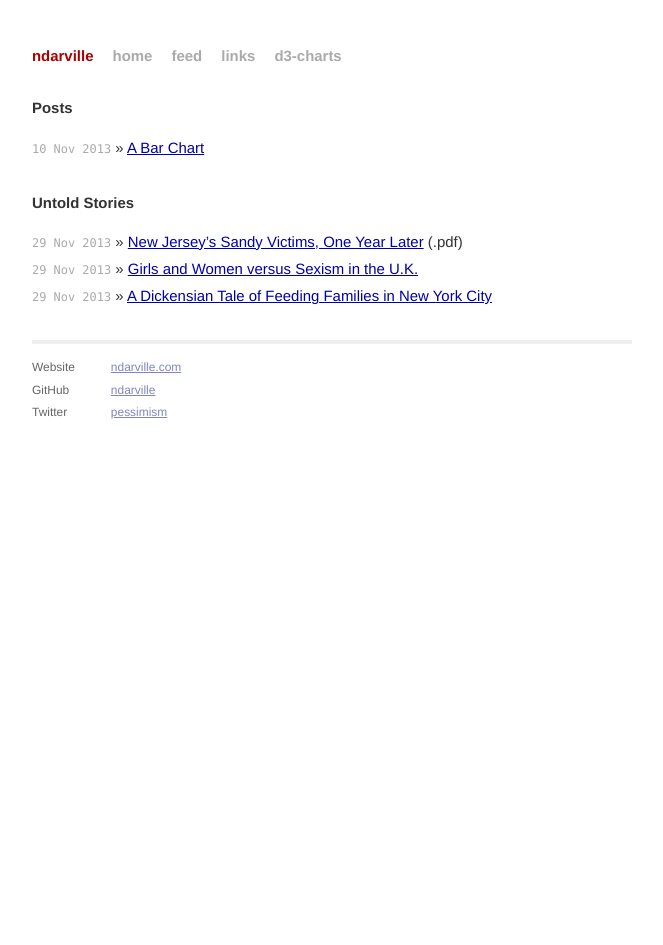
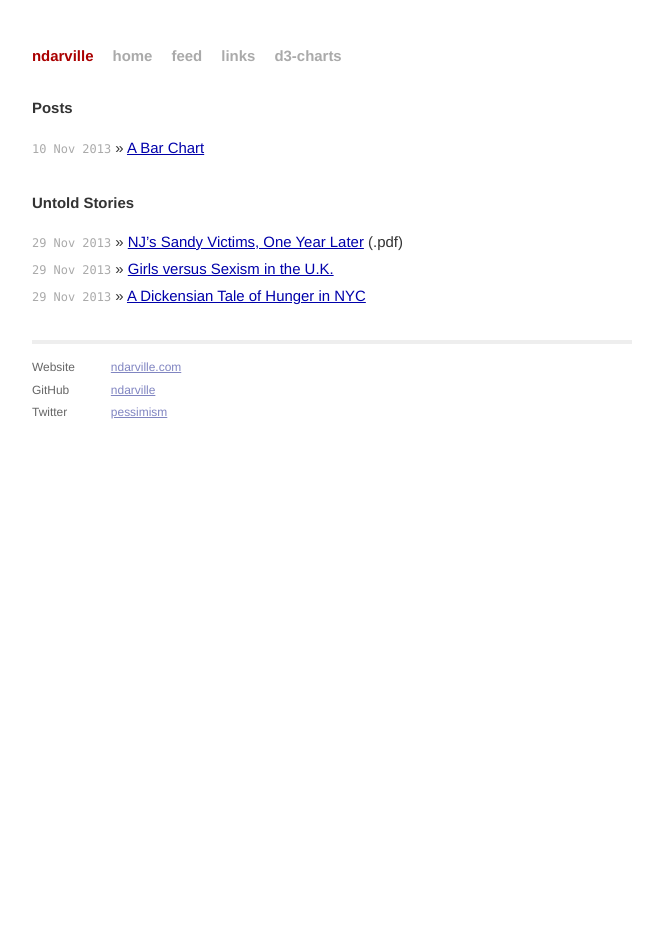
Before and after one commit to ndarville/ndarville.github.io, a Jekyll site: the page built from index.html, in a window 1280 px wide. Shown: the whole page, without its empty margins (308-971 px from the left). Built offline with Jekyll 4.4.1, drawn with Linux system fonts in a browser that asks for light colours; Markdown is read by kramdown in place of the engine named in the settings.

Commit message:
Shorter blog titles for mobile - for now

```diff
--- a/index.html
+++ b/index.html
@@ -23,8 +23,8 @@
 
     <h1>Untold Stories</h1>
     <ul class="posts untold">
-        <li><span>29 Nov 2013</span> &raquo; <a href="http://www.monmouth.edu/assets/0/32212254770/32212254991/32212254992/32212254994/32212254995/30064771087/e3a9c1b9-dd05-430b-adab-5dfd4b7afede.pdf">New Jersey&rsquo;s Sandy Victims, One Year Later</a> (.pdf)</li>
-        <li><span>29 Nov 2013</span> &raquo; <a href="http://girlsattitudes.girlguiding.org.uk/about_the_survey/2013_survey.aspx">Girls and Women versus Sexism in the U.K.</a></li>
-        <li><span>29 Nov 2013</span> &raquo; <a href="http://nyccah.org/hungersurvey">A Dickensian Tale of Feeding Families in New York City</a></li>
+        <li><span>29 Nov 2013</span> &raquo; <a href="http://www.monmouth.edu/assets/0/32212254770/32212254991/32212254992/32212254994/32212254995/30064771087/e3a9c1b9-dd05-430b-adab-5dfd4b7afede.pdf">NJ&rsquo;s Sandy Victims, One Year Later</a> (.pdf)</li>
+        <li><span>29 Nov 2013</span> &raquo; <a href="http://girlsattitudes.girlguiding.org.uk/about_the_survey/2013_survey.aspx">Girls versus Sexism in the U.K.</a></li>
+        <li><span>29 Nov 2013</span> &raquo; <a href="http://nyccah.org/hungersurvey">A Dickensian Tale of Hunger in NYC</a></li>
     </ul>
 </div>
```
